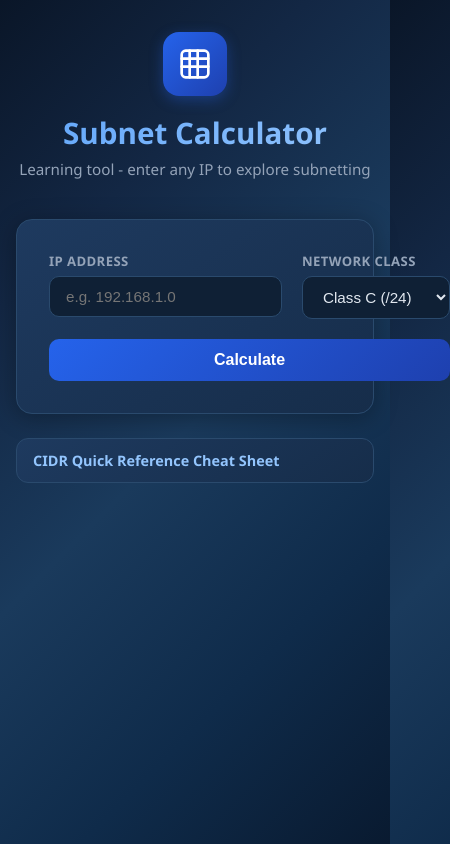
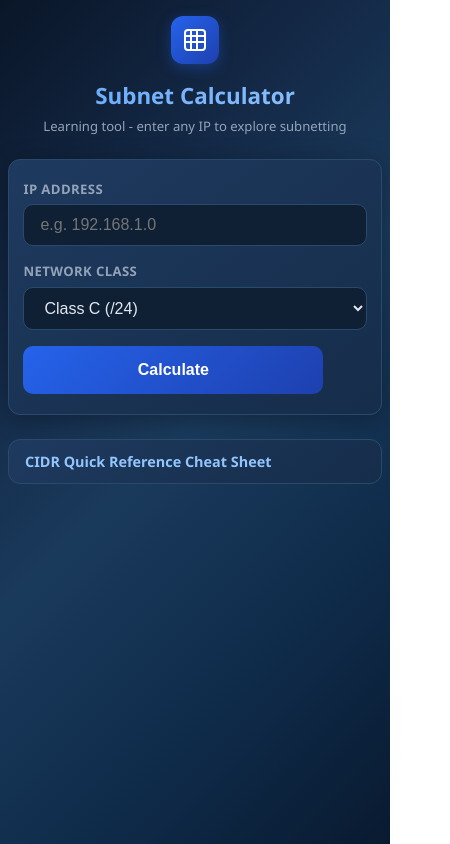
Before and after one commit to exit1cookies/subnetcalc, a plain HTML site: page index.html in a window 390 px wide. Shown: the whole page, 450 px wide, since content can reach past the window. Drawn offline with Linux system fonts and the light colour scheme.

Commit message:
Enhance form styling for better mobile responsiveness

```diff
--- a/index.html
+++ b/index.html
@@ -17,6 +17,19 @@ body{font-family:'Segoe UI',system-ui,-apple-system,sans-serif;background:linear
 .form-group{display:flex;flex-direction:column;gap:.4rem}
 .form-group.full{grid-column:1/-1}
 label{font-size:.82rem;font-weight:600;color:#94a3b8;text-transform:uppercase;letter-spacing:.4px;display:flex;align-items:center;gap:.4rem}
+
+/* Mobile responsive */
+@media(max-width:600px){
+  body{padding:1rem .5rem}
+  .header{margin-bottom:1.5rem}
+  .header-icon{width:48px;height:48px;border-radius:12px}
+  .header-icon svg{width:24px;height:24px}
+  .header h1{font-size:1.4rem}
+  .header p{font-size:.82rem}
+  .card{padding:1.25rem .9rem;border-radius:12px}
+  .form-grid{grid-template-columns:1fr;gap:1rem}
+  .form-group.full{grid-column:1}
+}
 </style>
 </head>
 <body>
@@ -35,11 +48,11 @@ label{font-size:.82rem;font-weight:600;color:#94a3b8;text-transform:uppercase;le
     <div class="form-grid">
       <div class="form-group">
         <label>IP Address</label>
-        <input type="text" id="ipInput" placeholder="e.g. 192.168.1.0" style="padding:.7rem 1rem;border:1.5px solid #2a4a6d;border-radius:10px;font-size:.95rem;color:#e2e8f0;background:#0f2035;outline:none">
+        <input type="text" id="ipInput" placeholder="e.g. 192.168.1.0" style="padding:.7rem 1rem;border:1.5px solid #2a4a6d;border-radius:10px;font-size:16px;color:#e2e8f0;background:#0f2035;outline:none">
       </div>
       <div class="form-group">
         <label>Network Class <span id="autoDetect" style="font-size:.7rem;color:#2563eb;margin-left:.25rem"></span></label>
-        <select id="classSelect" style="padding:.7rem 1rem;border:1.5px solid #2a4a6d;border-radius:10px;font-size:.95rem;color:#e2e8f0;background:#0f2035;outline:none">
+        <select id="classSelect" style="padding:.7rem 1rem;border:1.5px solid #2a4a6d;border-radius:10px;font-size:16px;color:#e2e8f0;background:#0f2035;outline:none">
           <option value="A">Class A (/8)</option>
           <option value="B">Class B (/16)</option>
           <option value="C" selected>Class C (/24)</option>
@@ -48,10 +61,10 @@ label{font-size:.82rem;font-weight:600;color:#94a3b8;text-transform:uppercase;le
       </div>
       <div class="form-group" id="cidrGroup" style="display:none">
         <label>CIDR Prefix</label>
-        <input type="number" id="cidrInput" min="1" max="30" value="24" style="padding:.7rem 1rem;border:1.5px solid #2a4a6d;border-radius:10px;font-size:.95rem;color:#e2e8f0;background:#0f2035;outline:none">
+        <input type="number" id="cidrInput" min="1" max="30" value="24" style="padding:.7rem 1rem;border:1.5px solid #2a4a6d;border-radius:10px;font-size:16px;color:#e2e8f0;background:#0f2035;outline:none">
       </div>
       <div class="form-group full" style="text-align:center">
-        <button id="calcBtn" style="display:inline-flex;align-items:center;justify-content:center;gap:.5rem;padding:.75rem 2rem;background:linear-gradient(135deg,#2563eb,#1e40af);color:#fff;border:none;border-radius:10px;font-size:1rem;font-weight:600;cursor:pointer">Calculate</button>
+        <button id="calcBtn" style="display:inline-flex;align-items:center;justify-content:center;gap:.5rem;padding:.85rem 2rem;background:linear-gradient(135deg,#2563eb,#1e40af);color:#fff;border:none;border-radius:10px;font-size:1rem;font-weight:600;cursor:pointer;width:100%;max-width:300px;min-height:48px">Calculate</button>
       </div>
     </div>
     <div id="errorMsg" style="color:#dc2626;background:#fef2f2;border:1px solid #fecaca;padding:.75rem 1rem;border-radius:10px;margin-top:.75rem;display:none"></div>
@@ -64,6 +77,7 @@ label{font-size:.82rem;font-weight:600;color:#94a3b8;text-transform:uppercase;le
     <div id="binarySection" style="margin-top:1.5rem"></div>
     <div id="topologySection" style="margin-top:1.5rem"></div>
     <div id="splitterSection" style="margin-top:1.5rem"></div>
+    <div id="ciscoSection" style="margin-top:1.5rem"></div>
   </div>
 
   <!-- CHEAT SHEET -->
```
